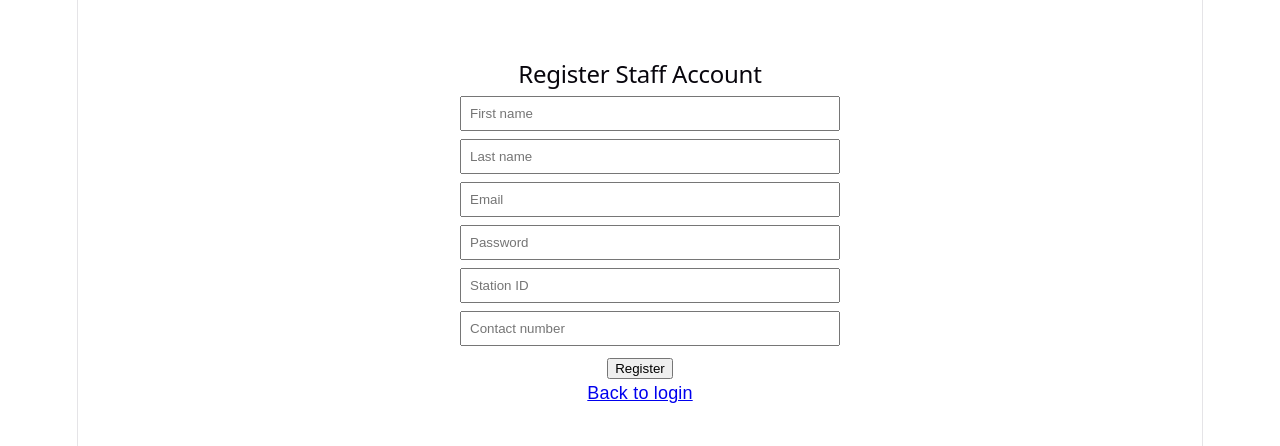
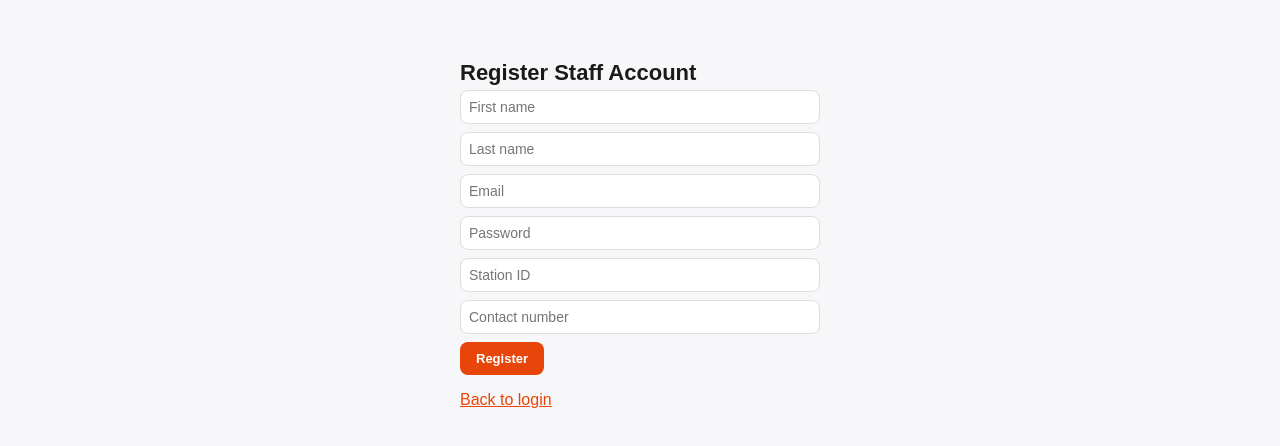
Before and after one commit to eunwia/PumpQ, a React (Vite) app in the folder pumpq-admin/: page /register in a window 1280 px wide. Shown: the top 446 px of the page. Built offline with nearby package versions, Linux system fonts and the light colour scheme.

Commit message:
feat: added graphs & charts on dashboard as well as summary analytics

```diff
--- a/pumpq-admin/src/App.jsx
+++ b/pumpq-admin/src/App.jsx
@@ -10,11 +10,7 @@ import Promotions from './pages/Promotions';
 import Transactions from './pages/Transactions';
 import Notifications from './pages/Notifications';
 import Reports from './pages/Reports';
-
-function Dashboard() {
-  const { staff } = useAuth();
-  return <div><h2>Dashboard</h2><p>Welcome, {staff?.first_name}!</p></div>;
-}
+import Dashboard from './pages/Dashboard';
 
 function PrivateRoute({ children }) {
   const { staff } = useAuth();
--- a/pumpq-admin/src/components/Layout.jsx
+++ b/pumpq-admin/src/components/Layout.jsx
@@ -1,28 +1,57 @@
-import { Link, Outlet } from 'react-router-dom';
+import { Link, Outlet, useLocation } from 'react-router-dom';
 import { useAuth } from '../context/AuthContext';
+
+const LINKS = [
+  { to: '/dashboard', label: 'Dashboard', icon: '🏠' },
+  { to: '/account', label: 'My Account', icon: '👤' },
+  { to: '/products', label: 'Products', icon: '⛽' },
+  { to: '/station-services', label: 'Station Services', icon: '🗺️' },
+  { to: '/promotions', label: 'Promotions', icon: '🏷️' },
+  { to: '/transactions', label: 'Transactions', icon: '🧾' },
+  { to: '/notifications', label: 'Notifications', icon: '🔔' },
+  { to: '/reports', label: 'Reports', icon: '📊' },
+];
 
 export default function Layout() {
   const { staff, logout } = useAuth();
-  const navStyle = { display: 'block', padding: '10px 0', color: '#333', textDecoration: 'none' };
+  const location = useLocation();
 
   return (
-    <div style={{ display: 'flex', fontFamily: 'sans-serif', minHeight: '100vh' }}>
-      <div style={{ width: 220, background: '#FFF0EA', padding: 20 }}>
-        <h3 style={{ color: '#E8450A' }}>PumpQ Staff</h3>
-        <p style={{ fontSize: 13, color: '#666' }}>{staff?.first_name} {staff?.last_name}</p>
-        <nav>
-          <Link style={navStyle} to="/dashboard">Dashboard</Link>
-          <Link style={navStyle} to="/account">My Account</Link>
-          <Link style={navStyle} to="/products">Products</Link>
-          <Link style={navStyle} to="/station-services">Station Services</Link>
-          <Link style={navStyle} to="/promotions">Promotions</Link>
-          <Link style={navStyle} to="/transactions">Transactions</Link>
-          <Link style={navStyle} to="/notifications">Notifications</Link>
-          <Link style={navStyle} to="/reports">Reports</Link>
+    <div style={{ display: 'flex', minHeight: '100vh' }}>
+      <div style={{ width: 230, background: '#fff', borderRight: '1px solid #eee', padding: '24px 16px', display: 'flex', flexDirection: 'column' }}>
+        <div style={{ marginBottom: 28 }}>
+          <h2 style={{ color: '#E8450A', margin: 0, fontSize: 20 }}>⛽ PumpQ Staff</h2>
+          <p style={{ fontSize: 12, color: '#999', margin: '4px 0 0' }}>{staff?.first_name} {staff?.last_name}</p>
+        </div>
+        <nav style={{ flex: 1 }}>
+          {LINKS.map((l) => {
+            const active = location.pathname === l.to;
+            return (
+              <Link
+                key={l.to}
+                to={l.to}
+                style={{
+                  display: 'flex',
+                  alignItems: 'center',
+                  gap: 10,
+                  padding: '10px 12px',
+                  marginBottom: 4,
+                  borderRadius: 8,
+                  textDecoration: 'none',
+                  fontSize: 14,
+                  fontWeight: active ? 600 : 500,
+                  color: active ? '#E8450A' : '#444',
+                  background: active ? '#FFF0EA' : 'transparent',
+                }}
+              >
+                <span>{l.icon}</span>{l.label}
+              </Link>
+            );
+          })}
         </nav>
-        <button onClick={logout} style={{ marginTop: 20 }}>Logout</button>
+        <button onClick={logout} style={{ background: '#f0f0f0', color: '#444', width: '100%' }}>Logout</button>
       </div>
-      <div style={{ flex: 1, padding: 30 }}>
+      <div style={{ flex: 1, padding: '32px 40px' }}>
         <Outlet />
       </div>
     </div>
--- a/pumpq-admin/src/index.css
+++ b/pumpq-admin/src/index.css
@@ -1,111 +1,63 @@
-:root {
-  --text: #6b6375;
-  --text-h: #08060d;
-  --bg: #fff;
-  --border: #e5e4e7;
-  --code-bg: #f4f3ec;
-  --accent: #aa3bff;
-  --accent-bg: rgba(170, 59, 255, 0.1);
-  --accent-border: rgba(170, 59, 255, 0.5);
-  --social-bg: rgba(244, 243, 236, 0.5);
-  --shadow:
-    rgba(0, 0, 0, 0.1) 0 10px 15px -3px, rgba(0, 0, 0, 0.05) 0 4px 6px -2px;
-
-  --sans: system-ui, 'Segoe UI', Roboto, sans-serif;
-  --heading: system-ui, 'Segoe UI', Roboto, sans-serif;
-  --mono: ui-monospace, Consolas, monospace;
-
-  font: 18px/145% var(--sans);
-  letter-spacing: 0.18px;
-  color-scheme: light dark;
-  color: var(--text);
-  background: var(--bg);
-  font-synthesis: none;
-  text-rendering: optimizeLegibility;
-  -webkit-font-smoothing: antialiased;
-  -moz-osx-font-smoothing: grayscale;
-
-  @media (max-width: 1024px) {
-    font-size: 16px;
-  }
+* { box-sizing: border-box; }
+body {
+  margin: 0;
+  font-family: 'Segoe UI', system-ui, sans-serif;
+  background: #F7F7F9;
+  color: #1A1A1A;
 }
 
-@media (prefers-color-scheme: dark) {
-  :root {
-    --text: #9ca3af;
-    --text-h: #f3f4f6;
-    --bg: #16171d;
-    --border: #2e303a;
-    --code-bg: #1f2028;
-    --accent: #c084fc;
-    --accent-bg: rgba(192, 132, 252, 0.15);
-    --accent-border: rgba(192, 132, 252, 0.5);
-    --social-bg: rgba(47, 48, 58, 0.5);
-    --shadow:
-      rgba(0, 0, 0, 0.4) 0 10px 15px -3px, rgba(0, 0, 0, 0.25) 0 4px 6px -2px;
-  }
+h2 { font-size: 22px; margin-bottom: 4px; }
+h3 { font-size: 16px; color: #444; margin-top: 24px; }
+p { color: #555; }
 
-  #social .button-icon {
-    filter: invert(1) brightness(2);
-  }
+input, select, textarea {
+  border: 1px solid #ddd;
+  border-radius: 8px;
+  padding: 10px 12px;
+  font-size: 14px;
+  outline: none;
+  transition: border-color .15s;
 }
+input:focus, select:focus, textarea:focus { border-color: #E8450A; }
 
-body {
-  margin: 0;
+button {
+  background: #E8450A;
+  color: #fff;
+  border: none;
+  border-radius: 8px;
+  padding: 9px 16px;
+  font-size: 13px;
+  font-weight: 600;
+  cursor: pointer;
+  transition: background .15s;
 }
+button:hover { background: #c93a08; }
+button:disabled { background: #e0b3a0; cursor: not-allowed; }
 
-#root {
-  width: 1126px;
-  max-width: 100%;
-  margin: 0 auto;
-  text-align: center;
-  border-inline: 1px solid var(--border);
-  min-height: 100svh;
-  display: flex;
-  flex-direction: column;
-  box-sizing: border-box;
+table {
+  border-collapse: collapse;
+  width: 100%;
+  background: #fff;
+  border-radius: 12px;
+  overflow: hidden;
+  box-shadow: 0 1px 3px rgba(0,0,0,0.06);
+  margin-top: 8px;
 }
+th {
+  background: #FFF0EA;
+  color: #8a3a1f;
+  text-align: left;
+  font-size: 12px;
+  text-transform: uppercase;
+  letter-spacing: 0.5px;
+  padding: 12px;
+  border: none;
+}
+td {
+  padding: 12px;
+  border-top: 1px solid #f0f0f0;
+  font-size: 13px;
+}
+tr:hover td { background: #FAFAFA; }
 
-h1,
-h2 {
-  font-family: var(--heading);
-  font-weight: 500;
-  color: var(--text-h);
-}
-
-h1 {
-  font-size: 56px;
-  letter-spacing: -1.68px;
-  margin: 32px 0;
-  @media (max-width: 1024px) {
-    font-size: 36px;
-    margin: 20px 0;
-  }
-}
-h2 {
-  font-size: 24px;
-  line-height: 118%;
-  letter-spacing: -0.24px;
-  margin: 0 0 8px;
-  @media (max-width: 1024px) {
-    font-size: 20px;
-  }
-}
-p {
-  margin: 0;
-}
-
-code,
-.counter {
-  font-family: var(--mono);
-  display: inline-flex;
-  border-radius: 4px;
-  color: var(--text-h);
-}
-
-code {
-  font-size: 15px;
-  line-height: 135%;
-  padding: 4px 8px;
-  background: var(--code-bg);
-}
+a { color: #E8450A; }
--- /dev/null
+++ b/pumpq-admin/src/pages/Dashboard.jsx
@@ -0,0 +1,128 @@
+import { useEffect, useState } from 'react';
+import api from '../api/client';
+import { useAuth } from '../context/AuthContext';
+
+const COLORS = ['#E8450A', '#F5A623', '#2E7D32', '#003DA5', '#8a3a1f'];
+
+function BarChart({ data }) {
+  const entries = Object.entries(data);
+  const max = Math.max(...entries.map(([, v]) => v), 1);
+  return (
+    <svg width="100%" height="160" viewBox={`0 0 ${entries.length * 60} 160`}>
+      {entries.map(([day, val], i) => {
+        const h = (val / max) * 120;
+        return (
+          <g key={day}>
+            <rect x={i * 60 + 10} y={140 - h} width="30" height={h} rx="4" fill="#E8450A" />
+            <text x={i * 60 + 25} y="155" fontSize="9" textAnchor="middle" fill="#888">{day.slice(5)}</text>
+          </g>
+        );
+      })}
+    </svg>
+  );
+}
+
+function PieChart({ data }) {
+  const entries = Object.entries(data);
+  const total = entries.reduce((s, [, v]) => s + v, 0) || 1;
+
+  if (entries.length === 1) {
+    return (
+      <div style={{ display: 'flex', gap: 20, alignItems: 'center' }}>
+        <svg width="160" height="160" viewBox="0 0 160 160">
+          <circle cx="80" cy="80" r="70" fill={COLORS[0]} />
+        </svg>
+        <div style={{ fontSize: 12 }}>
+          <span style={{ width: 10, height: 10, background: COLORS[0], borderRadius: 2, display: 'inline-block', marginRight: 6 }} />
+          {entries[0][0]}: {entries[0][1].toFixed(1)} L (100%)
+        </div>
+      </div>
+    );
+  }
+
+  let angle = 0;
+  const radius = 70, cx = 80, cy = 80;
+  const slices = entries.map(([label, val], i) => {
+    const frac = val / total;
+    const start = angle;
+    angle += frac * 360;
+    const end = angle;
+    const large = end - start > 180 ? 1 : 0;
+    const x1 = cx + radius * Math.cos((Math.PI * start) / 180 - Math.PI / 2);
+    const y1 = cy + radius * Math.sin((Math.PI * start) / 180 - Math.PI / 2);
+    const x2 = cx + radius * Math.cos((Math.PI * end) / 180 - Math.PI / 2);
+    const y2 = cy + radius * Math.sin((Math.PI * end) / 180 - Math.PI / 2);
+    return { path: `M${cx},${cy} L${x1},${y1} A${radius},${radius} 0 ${large} 1 ${x2},${y2} Z`, color: COLORS[i % COLORS.length], label, val };
+  });
+
+  return (
+    <div style={{ display: 'flex', gap: 20, alignItems: 'center' }}>
+      <svg width="160" height="160" viewBox="0 0 160 160">
+        {slices.map((s) => <path key={s.label} d={s.path} fill={s.color} />)}
+      </svg>
+      <div>
+        {slices.map((s) => (
+          <div key={s.label} style={{ display: 'flex', alignItems: 'center', gap: 6, marginBottom: 4, fontSize: 12 }}>
+            <span style={{ width: 10, height: 10, background: s.color, borderRadius: 2, display: 'inline-block' }} />
+            {s.label}: {s.val.toFixed(1)} L
+          </div>
+        ))}
+      </div>
+    </div>
+  );
+}
+
+function Card({ label, value }) {
+  return (
+    <div style={{ background: '#fff', borderRadius: 12, padding: 20, flex: 1, boxShadow: '0 1px 3px rgba(0,0,0,0.06)' }}>
+      <p style={{ margin: 0, fontSize: 12, color: '#999', textTransform: 'uppercase' }}>{label}</p>
+      <p style={{ margin: '6px 0 0', fontSize: 24, fontWeight: 700 }}>{value}</p>
+    </div>
+  );
+}
+
+export default function Dashboard() {
+  const { staff } = useAuth();
+  const [sales, setSales] = useState(null);
+  const [ai, setAi] = useState(null);
+  const [orders, setOrders] = useState([]);
+  const [promos, setPromos] = useState([]);
+
+  useEffect(() => {
+    api.get('/staff/reports/sales').then((r) => setSales(r.data.data));
+    api.get('/staff/reports/ai-analytics').then((r) => setAi(r.data.data));
+    api.get('/staff/orders').then((r) => setOrders(r.data.data.orders));
+    api.get('/staff/promotions').then((r) => setPromos(r.data.data.promotions));
+  }, []);
+
+  const pending = orders.filter((o) => o.status === 'pending').length;
+
+  return (
+    <div>
+      <h2>Dashboard</h2>
+      <p>Welcome back, {staff?.first_name}!</p>
+
+      <div style={{ display: 'flex', gap: 16, marginTop: 20 }}>
+        <Card label="Total Revenue" value={sales ? `₱${sales.total_revenue.toFixed(0)}` : '—'} />
+        <Card label="Orders Fulfilled" value={sales ? sales.total_orders : '—'} />
+        <Card label="Pending Orders" value={pending} />
+        <Card label="Active Promotions" value={promos.filter((p) => p.is_active).length} />
+      </div>
+
+      <div style={{ display: 'flex', gap: 20, marginTop: 24 }}>
+        <div style={{ background: '#fff', borderRadius: 12, padding: 20, flex: 1.3, boxShadow: '0 1px 3px rgba(0,0,0,0.06)' }}>
+          <h3 style={{ marginTop: 0 }}>Revenue by Day</h3>
+          {sales && Object.keys(sales.by_day).length > 0
+            ? <BarChart data={sales.by_day} />
+            : <p style={{ color: '#999' }}>No completed sales yet</p>}
+        </div>
+        <div style={{ background: '#fff', borderRadius: 12, padding: 20, flex: 1, boxShadow: '0 1px 3px rgba(0,0,0,0.06)' }}>
+          <h3 style={{ marginTop: 0 }}>Fuel Demand</h3>
+          {ai && Object.keys(ai.demand_by_fuel_type).length > 0
+            ? <PieChart data={ai.demand_by_fuel_type} />
+            : <p style={{ color: '#999' }}>No data yet</p>}
+        </div>
+      </div>
+    </div>
+  );
+}
```
